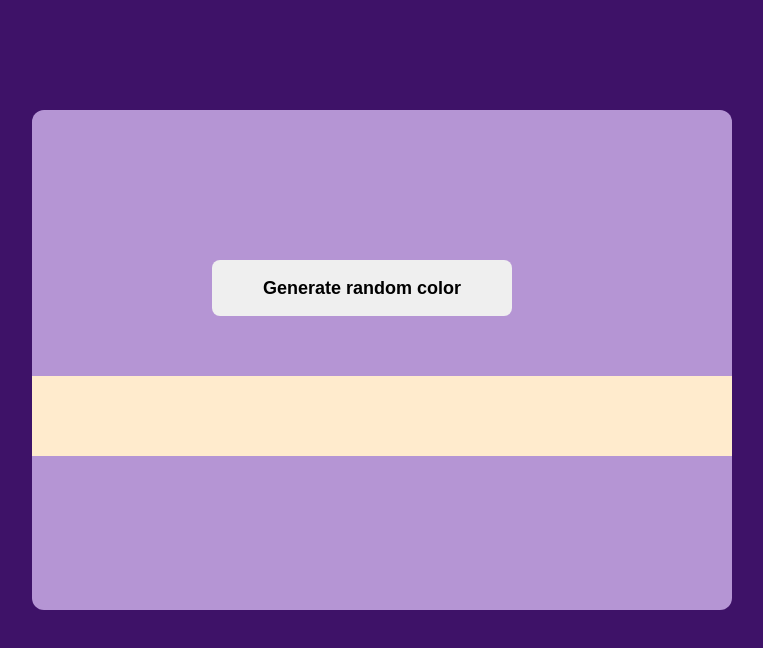
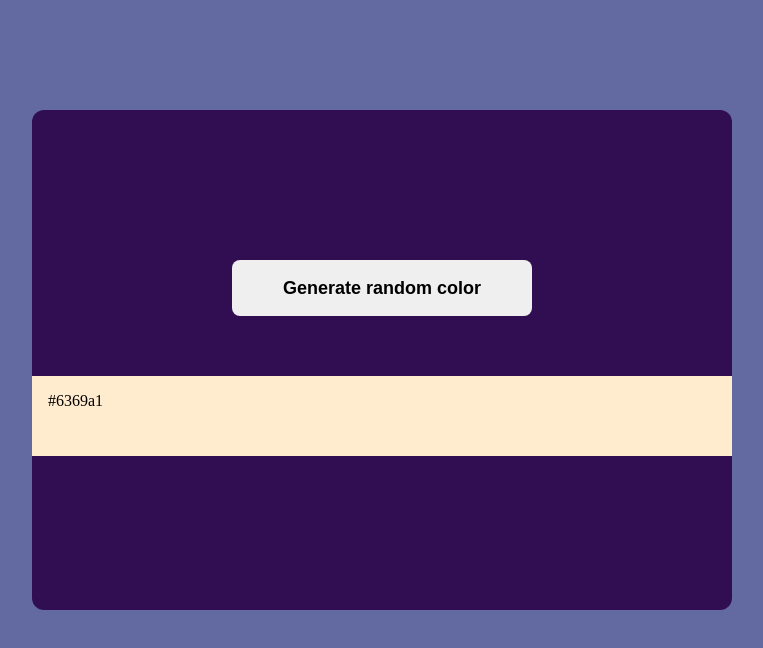
Before and after one commit to vaishnavip27/30Days-of-Javascript, a plain HTML site: page Random color generator/index.html in a window 1280 px wide. Shown: the whole page, without its empty margins (348-1111 px from the left). Drawn offline with Linux system fonts and the light colour scheme.

Commit message:
complete

```diff
--- a/Random color generator/index.html
+++ b/Random color generator/index.html
@@ -8,7 +8,7 @@
   </head>
   <body>
     <div class="container">
-      <button id="gen-new">Generate random color</button>
+      <button id="genNew">Generate random color</button>
       <span id="color"></span>
     </div>
     <script src="script.js"></script>
--- a/Random color generator/script.js
+++ b/Random color generator/script.js
@@ -0,0 +1,8 @@
+const setBg = () => {
+  const randomColor = Math.floor(Math.random() * 16777215).toString(16);
+  document.body.style.backgroundColor = "#" + randomColor;
+  color.innerHTML = "#" + randomColor;
+};
+
+genNew.addEventListener("click", setBg);
+setBg();
--- a/Random color generator/style.css
+++ b/Random color generator/style.css
@@ -11,7 +11,7 @@ body {
 .container {
   height: 500px;
   width: 700px;
-  background-color: rgb(181, 149, 212);
+  background-color: rgb(48, 14, 81);
   margin-left: 380px;
   margin-top: 110px;
   border-radius: 12px;
@@ -25,7 +25,7 @@ button {
   font-weight: 700;
   border-radius: 8px;
   border: none;
-  margin-left: 180px;
+  margin-left: 200px;
   margin-top: 150px;
   cursor: pointer;
 }
```
